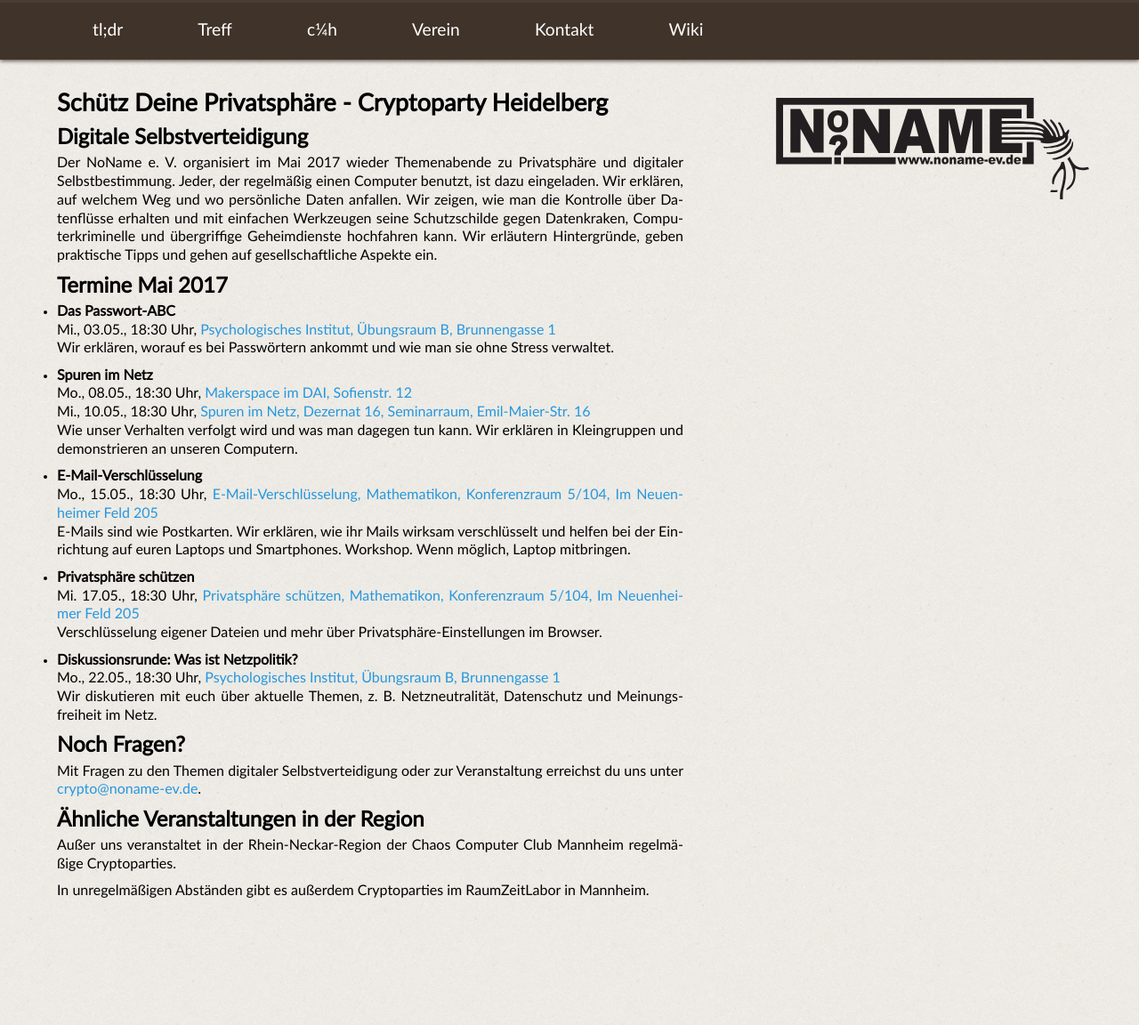
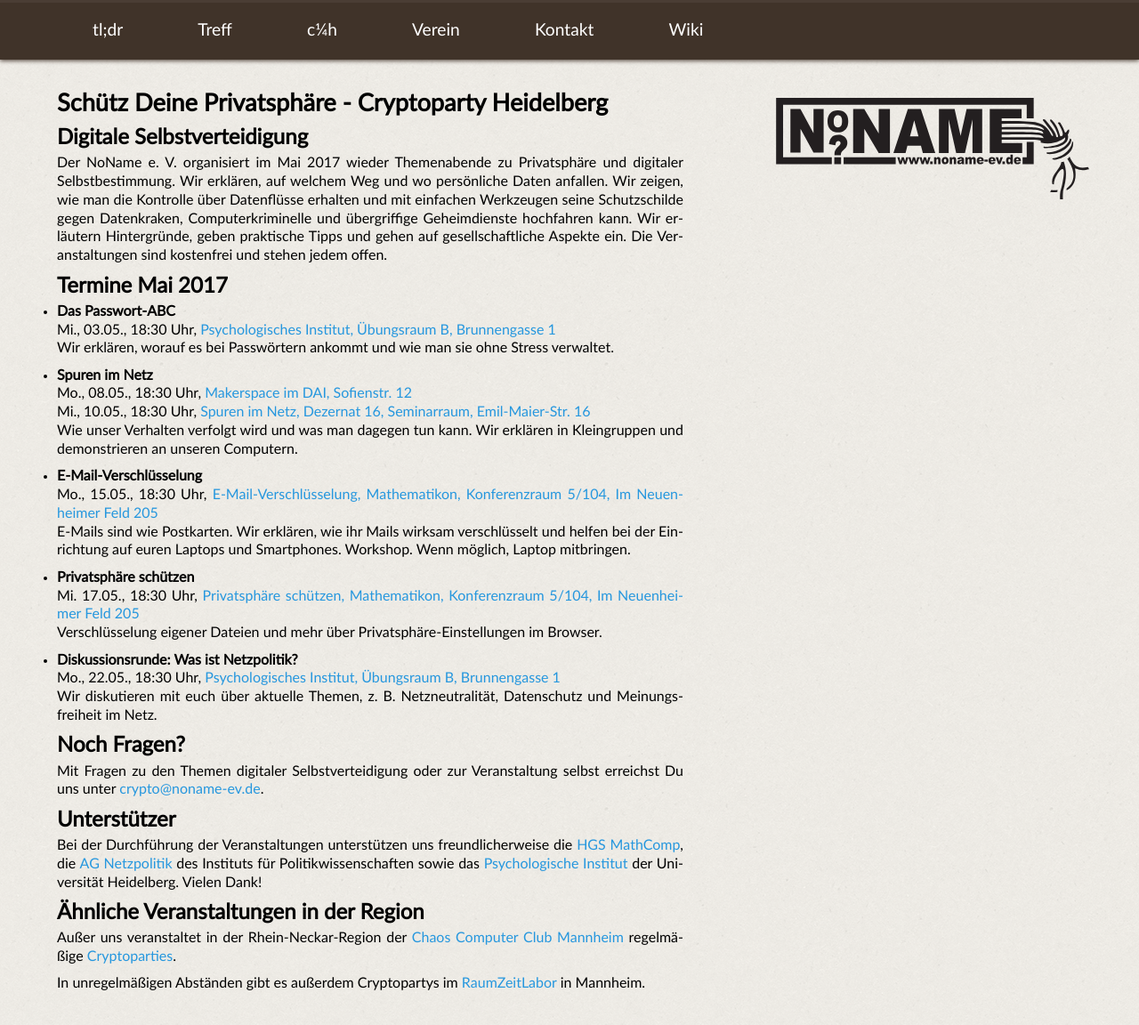
Before and after one commit to nnev/website, a Jekyll site: the page built from www/cryptoparty-draft.md, in a window 1280 px wide and 1158 px high. Shown: the top 1152 px of the window at 89% size. Built offline with Jekyll 4.4.1, drawn with Linux system fonts in a browser that asks for light colours; Markdown is read by kramdown in place of the engine named in the settings.

Commit message:
add more inforamiton about cryptopartys

```diff
--- a/www/cryptoparty-draft.md
+++ b/www/cryptoparty-draft.md
@@ -6,7 +6,8 @@
 # Schütz Deine Privatsphäre - Cryptoparty Heidelberg
 ## Digitale Selbstverteidigung
 
-Der NoName e. V. organisiert im Mai 2017 wieder Themen­abende zu Privatsphäre und digitaler Selbstbestimmung. Jeder, der regelmäßig einen Computer benutzt, ist dazu eingeladen. Wir erklären, auf welchem Weg und wo persönliche Daten anfallen. Wir zeigen, wie man die Kontrolle über Datenflüsse erhalten und mit einfachen Werkzeugen seine Schutzschilde gegen Datenkraken, Computerkriminelle und übergriffige Geheimdienste hochfah­ren kann. Wir erläutern Hintergründe, geben praktische Tipps und gehen auf gesellschaftliche Aspekte ein.
+Der NoName e. V. organisiert im Mai 2017 wieder Themen­abende zu Privatsphäre und digitaler Selbstbestimmung. Wir erklären, auf welchem Weg und wo persönliche Daten anfallen. Wir zeigen, wie man die Kontrolle über Datenflüsse erhalten und mit einfachen Werkzeugen seine Schutzschilde gegen Datenkraken, Computerkriminelle und übergriffige Geheimdienste hochfah­ren kann. Wir erläutern Hintergründe, geben praktische Tipps und gehen auf gesellschaftliche Aspekte ein.
+Die Veranstaltungen sind kostenfrei und stehen jedem offen.
 
 
 ## Termine Mai 2017
@@ -37,11 +38,16 @@
 
 ## Noch Fragen?
 
-Mit Fragen zu den Themen digitaler Selbstverteidigung oder zur Veranstaltung erreichst du uns unter [crypto@noname-ev.de](mailto:crypto@noname-ev.de).
+Mit Fragen zu den Themen digitaler Selbstverteidigung oder zur Veranstaltung selbst erreichst Du uns unter [crypto@noname-ev.de](mailto:crypto@noname-ev.de).
+
+
+## Unterstützer
+
+Bei der Durchführung der Veranstaltungen unterstützen uns freundlicherweise die [HGS MathComp](http://www.mathcomp.uni-heidelberg.de/), die [AG Netzpolitik](https://www.uni-heidelberg.de/politikwissenschaften/forschung/netzpolitik/ag/index.html) des Instituts für Politikwissenschaften sowie das [Psychologische Institut](http://www.psychologie.uni-heidelberg.de/) der Universität Heidelberg. Vielen Dank!
 
 
 ## Ähnliche Veranstaltungen in der Region
 
-Außer uns veranstaltet in der Rhein-Neckar-Region der Chaos Computer Club Mannheim regelmäßige Cryptoparties.
+Außer uns veranstaltet in der Rhein-Neckar-Region der [Chaos Computer Club Mannheim](https://www.ccc-mannheim.de) regelmäßige [Cryptoparties](https://www.ccc-mannheim.de/wiki/Cryptoparty).
 
-In unregelmäßigen Abständen gibt es außerdem Cryptoparties im RaumZeitLabor in Mannheim.
+In unregelmäßigen Abständen gibt es außerdem Cryptopartys im [RaumZeitLabor](https://raumzeitlabor.de/) in Mannheim.
```
